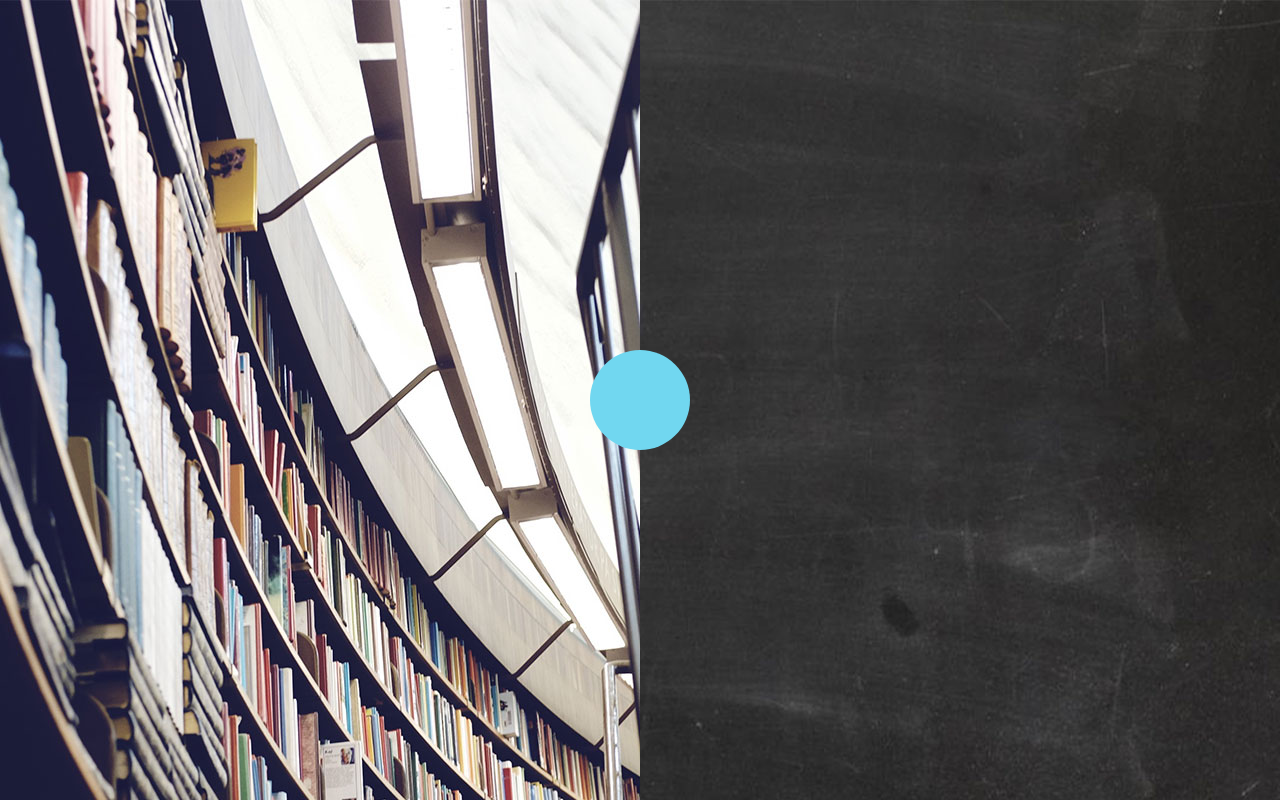
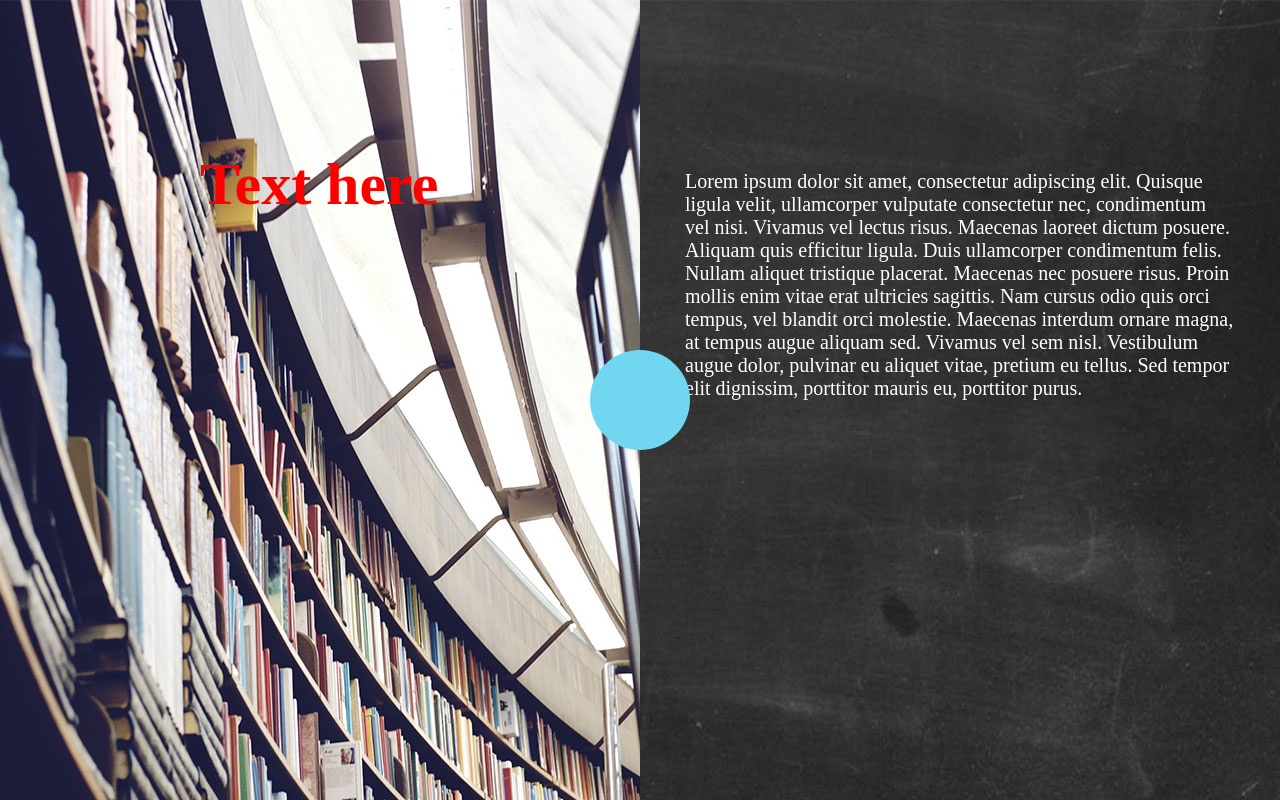
Before and after one commit to ru554611/ConferenceResp, a plain HTML site: page index.html in a window 1280 px wide. Drawn offline with nearby package versions, Linux system fonts and the light colour scheme.

Commit message:
текст

```diff
--- a/css/style.css
+++ b/css/style.css
@@ -303,3 +303,20 @@ html, body
 		-webkit-transform: translateX(0%);
 	}
 }
+
+#rightSide p
+{
+    font-size: 20px;
+    padding-top: 150px;
+    padding-left: 45px;
+    padding-right: 45px;
+    color: white;
+}
+
+#leftSide h1
+{
+    color: red;
+    margin-top: 150px;
+    margin-left:  200px;
+    font-size: 60px;
+}
--- a/index.html
+++ b/index.html
@@ -8,9 +8,13 @@
     </head>
     <body>
 
-        <div id="leftSide"></div>
+        <div id="leftSide">
+        <h1>Text here</h1>
+        </div>
         <div class="btn" id="circle"></div>
-        <div id="rightSide"></div>
+        <div id="rightSide">
+        <p>Lorem ipsum dolor sit amet, consectetur adipiscing elit. Quisque ligula velit, ullamcorper vulputate consectetur nec, condimentum vel nisi. Vivamus vel lectus risus. Maecenas laoreet dictum posuere. Aliquam quis efficitur ligula. Duis ullamcorper condimentum felis. Nullam aliquet tristique placerat. Maecenas nec posuere risus. Proin mollis enim vitae erat ultricies sagittis. Nam cursus odio quis orci tempus, vel blandit orci molestie. Maecenas interdum ornare magna, at tempus augue aliquam sed. Vivamus vel sem nisl. Vestibulum augue dolor, pulvinar eu aliquet vitae, pretium eu tellus. Sed tempor elit dignissim, porttitor mauris eu, porttitor purus.</p>
+        </div>
 
         <div class="global">
             <div class="navWrapper">
```
